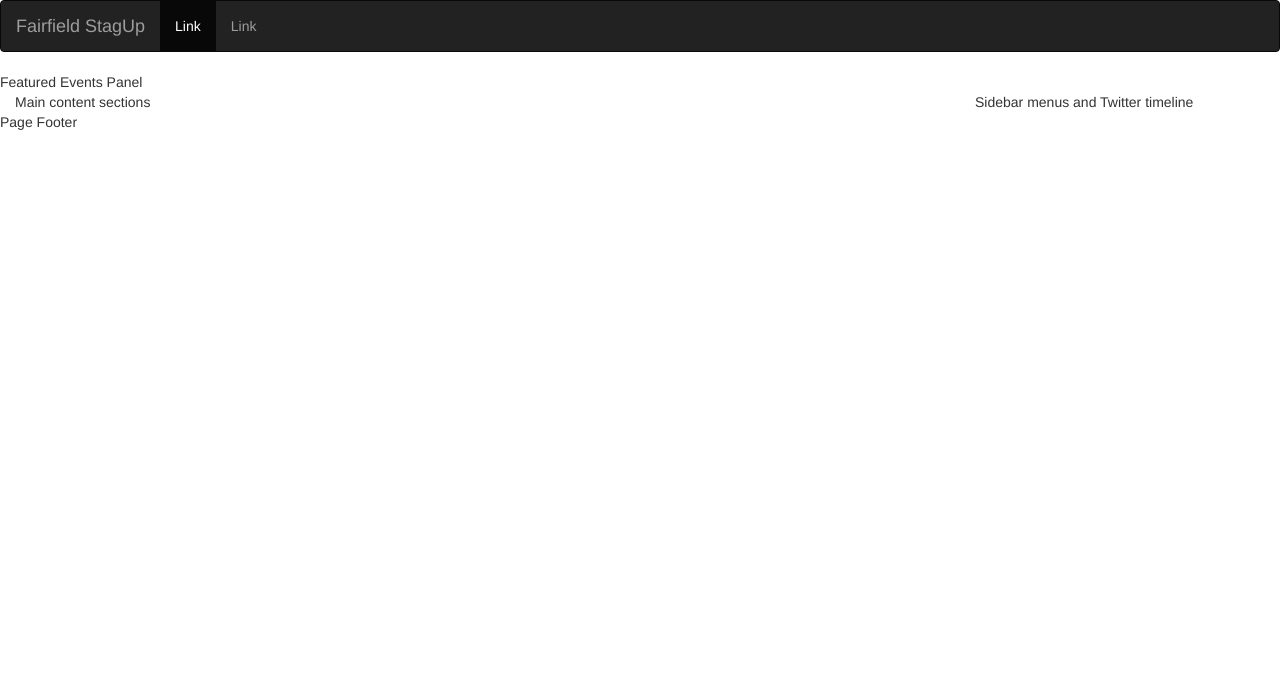
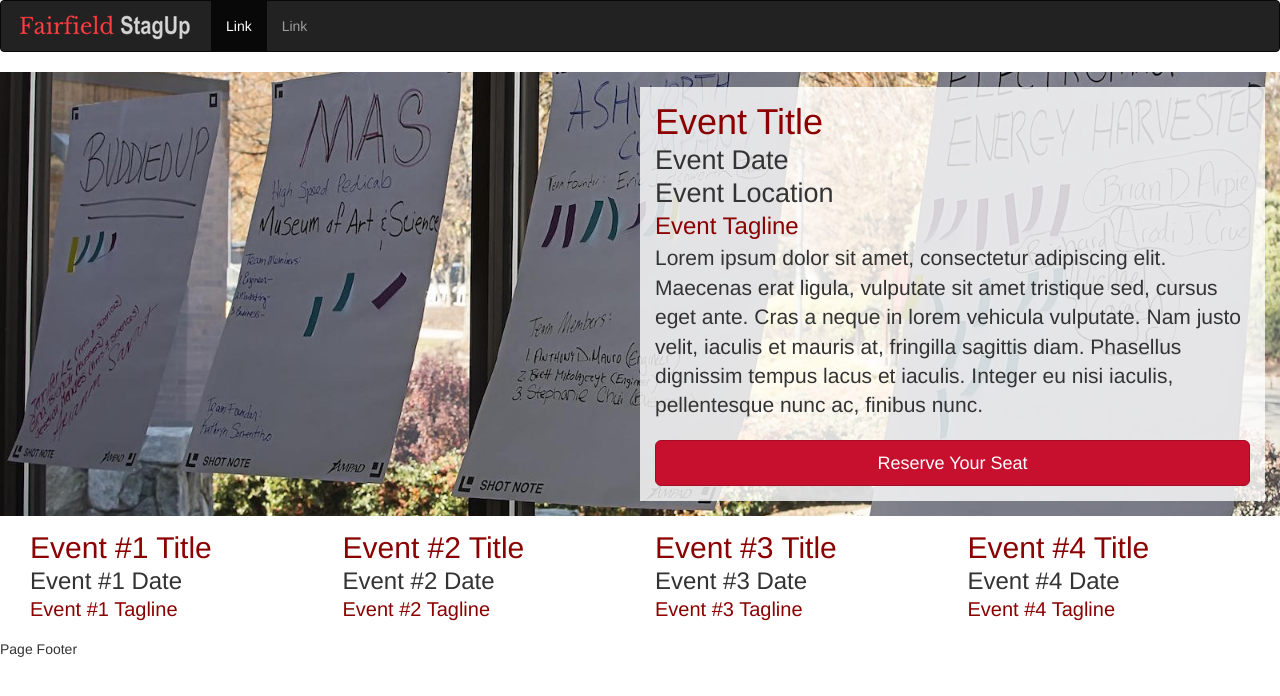
Before and after one commit to Stotoole/stagup-bootsrap, a plain HTML site: page index.html in a window 1280 px wide. Drawn offline with nearby package versions, Linux system fonts and the light colour scheme.

Commit message:
Completed Part 4

```diff
--- /dev/null
+++ b/assets/css/styles.css
@@ -0,0 +1,51 @@
+/**
+* ====================================================================
+*  styles.css -- Global styles for the Fairfield StagUp website
+* ====================================================================
+*/
+
+/*---- Basic Styling ----*/
+h1 {
+  color:darkred;
+}
+.btn-primary {
+    background-color: #C6102E; /* bright cherry red */
+    border-color: #A50D27; /* a darker shade of the same red */
+}
+/*---- Navbar Styling ----*/
+.navbar-brand { padding: 6px 15px;}
+
+/*---- Feature-Panel Styling ----*/
+  .feature-panel h1, .feature-panel h2, .feature-panel h3 {
+  margin:0 0 4px;
+  }
+
+  .feature-panel h3 {
+    color: darkred
+  }
+
+  .featured-events-top {
+    background-image: url(../images/FeaturePhoto.jpg);
+    background-size: cover;
+    background-position: center center;
+    padding: 15px;
+  }
+  .featured-text-container {
+      background-color: rgba( 100%, 100%, 100%, 0.8);
+      padding: 15px;
+    }
+  .featured-events-top h2 {
+        font-size: 27px;
+      }
+  .featured-events-bottom {
+      padding: 15px;
+    }
+  .featured-events-bottom h1 {
+  font-size: 30px;
+  }
+  .featured-events-bottom h2 {
+  font-size: 24px;
+  }
+  .featured-events-bottom h3 {
+  font-size:20px;
+  }
--- a/index.html
+++ b/index.html
@@ -10,6 +10,8 @@
     <!-- Bootstrap -->
     <link rel="stylesheet" href="https://maxcdn.bootstrapcdn.com/bootstrap/3.3.5/css/bootstrap.min.css">
 
+    <!-- Custom Styling -->
+    <link rel= "stylesheet" href="assets/css/styles.css">
     <!-- HTML5 shim and Respond.js for IE8 support of HTML5 elements and media queries -->
     <!-- WARNING: Respond.js doesn't work if you view the page via file:// -->
     <!--[if lt IE 9]>
@@ -31,7 +33,9 @@
               <span class="icon-bar"></span>
               <span class="icon-bar"></span>
             </button>
-            <a class="navbar-brand" href="#">Fairfield StagUp</a>
+            <a class="navbar-brand" href="#">
+              <img alt= "Brand" src="assets/images/FairfieldStagUp.png">
+            </a>
           </div>
 
           <!-- Collect the nav links, forms, and other content for toggling -->
@@ -45,17 +49,47 @@
       </nav>
       <!-- Navbar End-->
     </header>
-    <section class="feature-panel row">
-    Featured Events Panel
-    </section>
-    <div class="row">
-      <main class="main-content col-sm-9">
-      Main content sections
-      </main>
-      <aside class="sidebar-content col-sm-3">
-      Sidebar menus and Twitter timeline
-      </aside>
-    </div>
+    <section class="feature-panel">
+
+    <div class="featured-events-top row">
+      <div class="featured-text-container col-sm-8 col-sm-offset-4 col-md-6 col-md-offset-6">
+        <h1>Event Title</h1>
+        <h2>Event Date</h2>
+        <h2>Event Location</h2>
+        <h3>Event Tagline</h3>
+        <p class="lead">Lorem ipsum dolor sit amet, consectetur adipiscing elit.
+          Maecenas erat ligula, vulputate sit amet tristique sed,
+          cursus eget ante. Cras a neque in lorem vehicula vulputate.
+          Nam justo velit, iaculis et mauris at, fringilla sagittis diam.
+          Phasellus dignissim tempus lacus et iaculis.
+          Integer eu nisi iaculis, pellentesque nunc ac, finibus nunc.</p>
+          <a href="#" class="btn btn-primary btn-lg btn-block">Reserve Your Seat</a>
+        </div>
+     </div>
+     <div class="featured-events-bottom row">
+       <div class="featured-event-teaser col-md-3 col-sm-6">
+         <h1>Event #1 Title</h1>
+         <h2>Event #1 Date</h2>
+         <h3>Event #1 Tagline</h3>
+       </div>
+      <div class="featured-event-teaser col-md-3 col-sm-6">
+        <h1>Event #2 Title</h1>
+        <h2>Event #2 Date</h2>
+        <h3>Event #2 Tagline</h3>
+      </div>
+      <div class="featured-event-teaser col-md-3 col-sm-6">
+        <h1>Event #3 Title</h1>
+        <h2>Event #3 Date</h2>
+        <h3>Event #3 Tagline</h3>
+      </div>
+      <div class="featured-event-teaser col-md-3 col-sm-6">
+        <h1>Event #4 Title</h1>
+        <h2>Event #4 Date</h2>
+        <h3>Event #4 Tagline</h3>
+      </div>
+     </div>
+   </section>
+
     <footer class="page-footer row">
     Page Footer
     </footer>
```
Also changed, not shown: assets/images/FairfieldStagUp.png (added), assets/images/FeaturePhoto.jpg (added).
